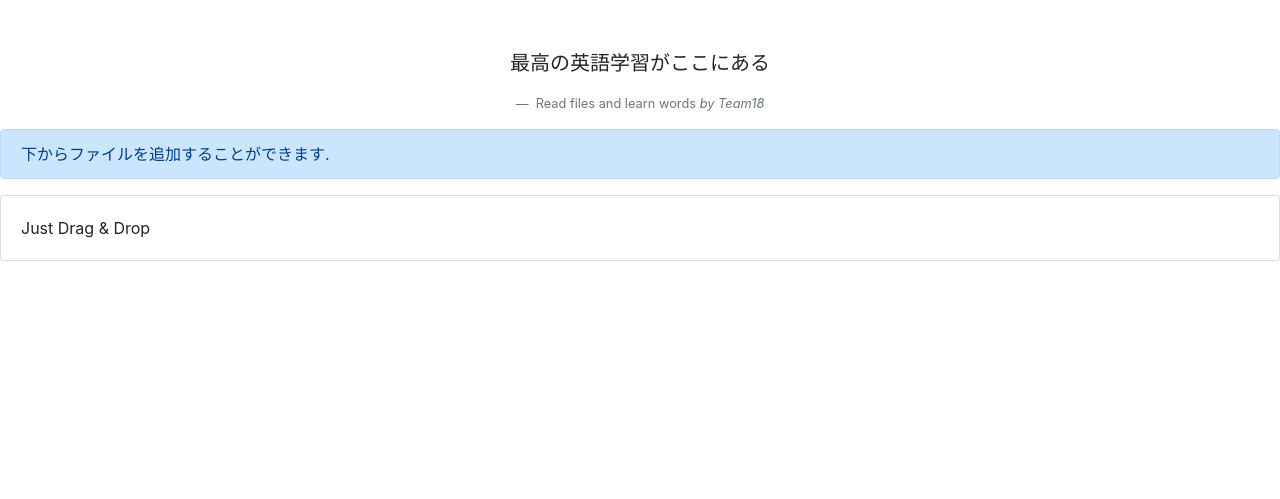
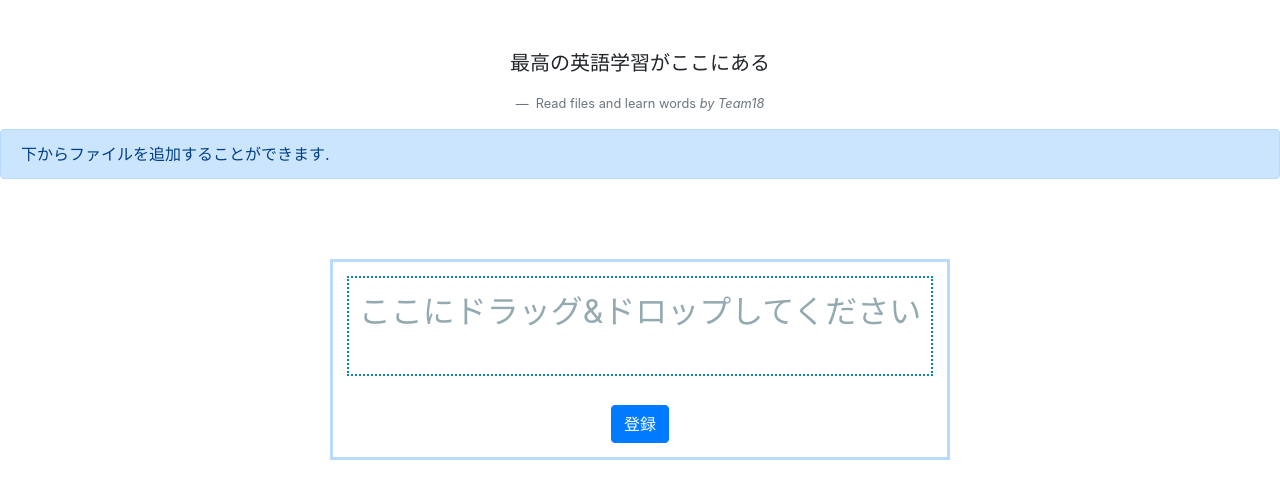
Before and after one commit to YHU-team18/Read-files-and-learn-words, a Django app: page /input_pdf/ in a window 1280 px wide. Shown: the part 56-555 px from the top of the page. Run offline with Django 4.2, Linux system fonts and the light colour scheme; some libraries are stand-ins or nearby versions.

Commit message:
d&dでpdf読み込み機能実装

```diff
--- /dev/null
+++ b/src/static/css/style.css
@@ -0,0 +1,32 @@
+/* d&d CSS */
+.edit-profile-table{
+  box-sizing: border-box;
+  border: 1px solid #b8daff;
+  border-radius: 5px;
+  text-align: center;
+  margin: 0 auto;
+  margin-top: 80px;
+}
+
+.edit-profile-table tr td {
+  margin: 15px;
+  border-radius: 50%;
+  border: 3px solid #b8daff;
+}
+
+#dragandrophandler{
+  border: 2px dotted #0B85A1;
+  height: 100px;
+  color: #92AAB0;
+  text-align: left;
+  padding: 10px;
+  margin-bottom: 10px;
+  font-size: 2em;
+}
+
+.edit-profile-table tr td div,
+.edit-profile-table tr td button{
+  margin: 13px;
+}
+
+/* d&d CSS */
--- /dev/null
+++ b/src/static/js/style.js
@@ -0,0 +1,93 @@
+'use strict';//厳格モード
+var error_text = "pdfを添付してください";
+
+// drag and drop event
+$(document).ready(function() {
+    var obj = $("#dragandrophandler");
+    obj.on('dragenter', function (e) {
+        e.stopPropagation();//イベントの伝搬停止
+        e.preventDefault();//デフォルトイベントの停止
+        $(this).css('border', '2px solid #0B85A1');
+    });
+    obj.on('dragover', function (e) {
+        e.stopPropagation();
+        e.preventDefault();
+    });
+    obj.on('drop', function(e) {
+        $(this).css('border', '2px dotted #0B85A1');
+        e.preventDefault();
+
+        var files = e.originalEvent.dataTransfer.files;
+
+        // file error check
+        err_chk(files, obj);
+    });
+
+    // Avoid opening in a browser if the file is dropped outside the div
+    $(document).on('dragenter', function (e) {
+        e.stopPropagation();
+        e.preventDefault();
+    });
+
+    $(document).on('dragover', function (e) {
+        e.stopPropagation();
+        e.preventDefault();
+        obj.css('border', '2px dotted #0B85A1');
+    });
+
+    $(document).on('drop', function (e) {
+        e.stopPropagation();
+        e.preventDefault();
+    });
+
+});
+
+
+// file error check
+function err_chk(files, obj) {
+  var form = document.getElementById("form_element");
+  var fd = new FormData(form);
+  for (  var i = 0;  i < files.length;  i++  ) {
+    var filetype = files[i].type;
+    var filename = files[i].name+"<br>";
+
+    // Validation
+
+    // 1. File format
+    if (!(filetype.match('(.pdf)$'))){
+        $('#dragandrophandler').after('<p class="error_list">ファイル形式が、pdf以外のものは使用できません。</p>');
+        $('#preview').remove();
+        error_text = "ファイル形式が、pdf以外のものは使用できません。";
+        return false;
+    }
+
+    // 2. File size
+    var sizeKB = files[0].size / 1024;
+    if (parseInt(sizeKB) > 1024) {
+      var sizeMB = sizeKB / 1024;
+      // 修士論文の枚数制限→40~120枚程度なので120で計算
+      // A4,解像度300,白黒→300kb なので(120*300)/1024+αの40mbでブレイクポイント設定
+      if (sizeMB > 40) {
+          $('#dragandrophandler').after('<p class="error_list">pdfサイズが大きすぎます。40MBより小さいサイズのpdfをお願いします.</p>');
+          $('#preview').remove();
+          error_text = "pdfサイズが大きすぎます。40MBより小さいサイズのpdfをお願いします.";
+          return false;
+      };
+    };
+
+    document.getElementById('preview').innerHTML += filename;
+    fd.append( i, file, filename );
+   }
+
+   $('.error_list').remove();
+   error_text = "";
+
+};
+
+//error_text check
+function check() {
+  if (error_text != "") {
+    return false;
+  }
+
+}
--- a/src/templates/base.html
+++ b/src/templates/base.html
@@ -1,3 +1,4 @@
+{% load static %}<!-- settings.pyのstaticfileの設定を読み込む -->
 <!DOCTYPE html>
 <html lang="ja">
 <head>
@@ -7,6 +8,7 @@
     <!-- https://getbootstrap.jp/docs/4.5/getting-started/introduction/ -->
     <!-- css -->
     <link rel="stylesheet" href="https://stackpath.bootstrapcdn.com/bootstrap/4.5.0/css/bootstrap.min.css" integrity="sha384-9aIt2nRpC12Uk9gS9baDl411NQApFmC26EwAOH8WgZl5MYYxFfc+NcPb1dKGj7Sk" crossorigin="anonymous">
+    <link rel="stylesheet" href="{% static 'css/style.css' %}">
 
     <title>
         {% block title %}
@@ -60,5 +62,9 @@
     <script src="https://code.jquery.com/jquery-3.5.1.slim.min.js" integrity="sha384-DfXdz2htPH0lsSSs5nCTpuj/zy4C+OGpamoFVy38MVBnE+IbbVYUew+OrCXaRkfj" crossorigin="anonymous"></script>
     <script src="https://cdn.jsdelivr.net/npm/popper.js@1.16.0/dist/umd/popper.min.js" integrity="sha384-Q6E9RHvbIyZFJoft+2mJbHaEWldlvI9IOYy5n3zV9zzTtmI3UksdQRVvoxMfooAo" crossorigin="anonymous"></script>
     <script src="https://stackpath.bootstrapcdn.com/bootstrap/4.5.0/js/bootstrap.min.js" integrity="sha384-OgVRvuATP1z7JjHLkuOU7Xw704+h835Lr+6QL9UvYjZE3Ipu6Tp75j7Bh/kR0JKI" crossorigin="anonymous"></script>
+    <!-- static/js/style.js　読み込み -->
+    <script src="{% static 'js/style.js' %}"></script>
+    <!--ajax読み込み-->
+    <script src="https://cdnjs.cloudflare.com/ajax/libs/jquery/3.3.1/jquery.min.js"></script>
 </body>
 </html>
--- a/src/templates/input_pdf.html
+++ b/src/templates/input_pdf.html
@@ -1,5 +1,4 @@
 {% extends "base.html" %}
-
 {% block title %}
 PDF(RFLW)
 {% endblock title %}
@@ -22,10 +21,20 @@ PDF(RFLW)
     下からファイルを追加することができます.
 </div>
 
-<div class="card">
-    <div class="card-body">
-      Just Drag & Drop
-    </div>
-</div>
+<!--d&d-->
+<table class="edit-profile-table">
+  <tr>
+      <td>
+          <div id="dragandrophandler">ここにドラッグ&ドロップしてください</div>
+          <p id="preview"></p>
+          <form action="" method="post" id="form_element" enctype="multipart/form-data" name="foo" onsubmit="return check();">
+          {% csrf_token %}
+          <button type="submit" class="btn btn-primary">登録</button>
+          </form>
+      </td>
+  </tr>
+</table>
+
+<!--d&d-->
 
 {% endblock content %}
--- a/src/yhu_t18/settings.py
+++ b/src/yhu_t18/settings.py
@@ -11,6 +11,7 @@ https://docs.djangoproject.com/en/4.0/ref/settings/
 """
 
 from pathlib import Path
+import os
 
 # Build paths inside the project like this: BASE_DIR / 'subdir'.
 BASE_DIR = Path(__file__).resolve().parent.parent
@@ -121,6 +122,10 @@ USE_TZ = True
 # https://docs.djangoproject.com/en/4.0/howto/static-files/
 
 STATIC_URL = 'static/'
+#staticファイルの認識
+STATICFILES_DIRS = (
+    os.path.join(BASE_DIR, "static"),
+)
 
 # Default primary key field type
 # https://docs.djangoproject.com/en/4.0/ref/settings/#default-auto-field
```
Also changed, not shown: src/words/views.py (line endings or trailing spaces).
